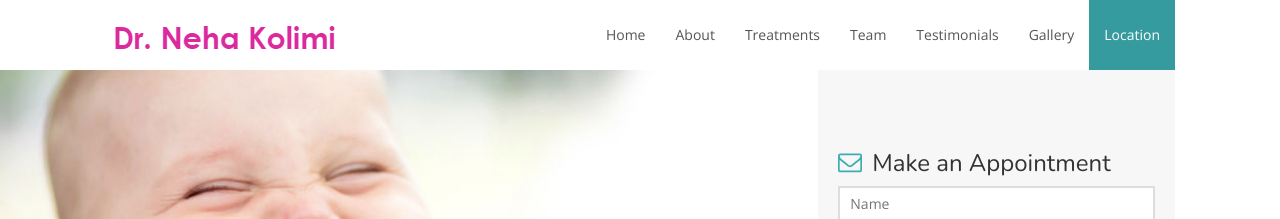
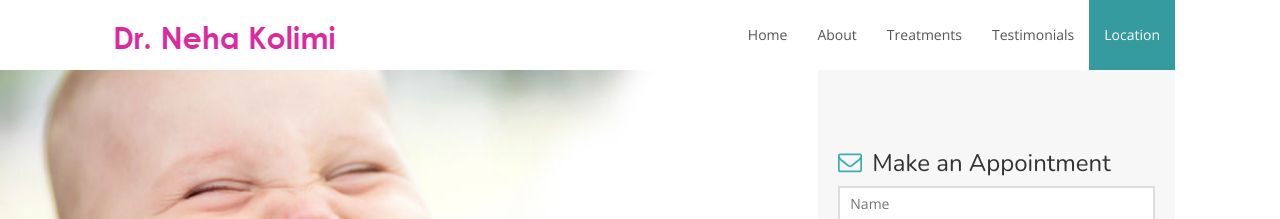
Before and after one commit to nehakolimi/nehakolimi.github.io, a Jekyll site: the page built from index.html, in a window 1280 px wide. Shown: the top 219 px of the page. Built offline with Jekyll 4.4.1, drawn with Linux system fonts in a browser that asks for light colours; nearby versions of some CDN libraries.

Commit message:
Header change

```diff
--- a/_includes/header.html
+++ b/_includes/header.html
@@ -18,9 +18,9 @@
                 <li><a class="scroll" href="#top">Home</a></li>
                 <li><a class="scroll" href="#about">About</a></li>
                 <li><a class="scroll" href="#treatments">Treatments</a></li>
-                <li><a class="scroll" href="#team">Team</a></li>
+                <!--<li><a class="scroll" href="#team">Team</a></li>-->
                 <li><a class="scroll" href="#testimonials">Testimonials</a></li>
-                <li><a class="scroll" href="#gallery">Gallery</a></li>
+                <!--<li><a class="scroll" href="#gallery">Gallery</a></li>-->
                 <li><a class="scroll" href="#location">Location</a></li>
             </ul>
         </div>
```
